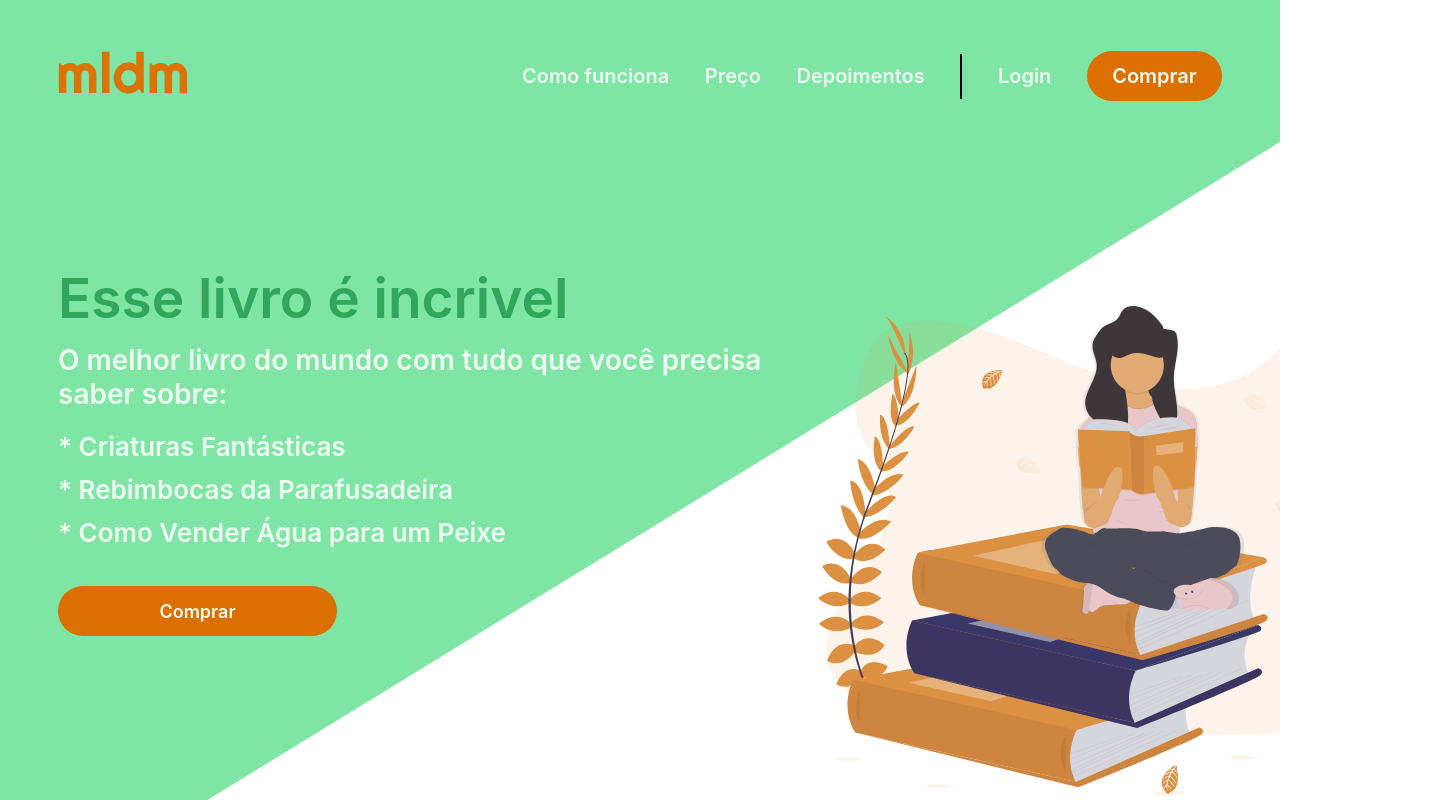
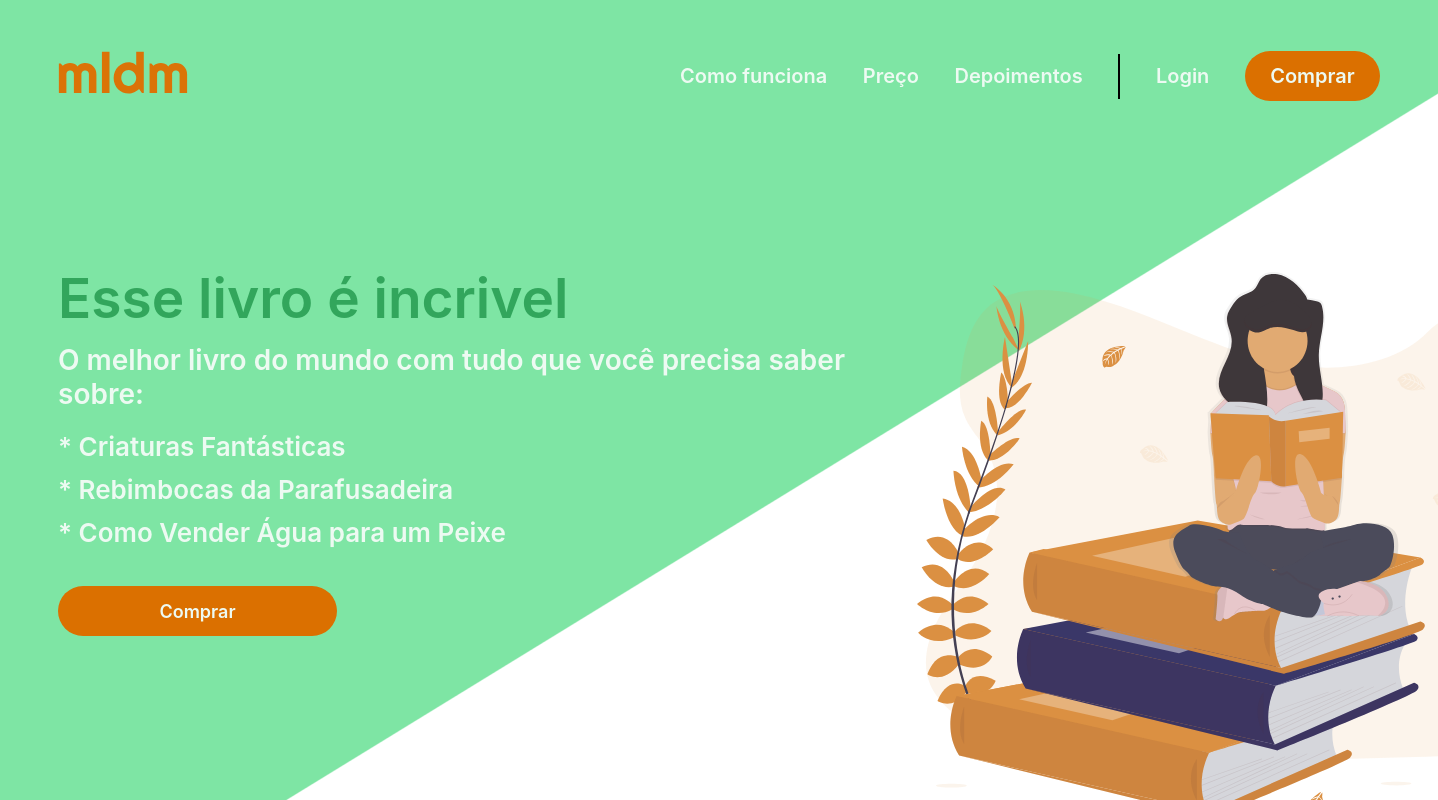
Before and after one commit to brunocdeveloper/landing-page-deploy-training, a React (Vite) app: page / in a window 1280 px wide. Shown: the top 800 px of the page, 1438 px wide, since content can reach past the window. Built offline with nearby package versions, Linux system fonts and the light colour scheme.

Commit message:
Altera a estilização do site

```diff
--- a/src/App.tsx
+++ b/src/App.tsx
@@ -4,15 +4,24 @@ import { GlobalStyle } from "./theme/GlobalStyles";
 import Box from "./components/box/Box";
 import Header from "./screen/Header";
 import Apresentation from "./screen/Apresentation";
+import { Body } from "./theme/body.style";
 
 function App() {
   return (
     <ThemeProvider theme={theme}>
       <GlobalStyle />
-      <Box maxWidth={1438} backgroundColor="transparent" marginX="auto">
-        <Header />
-        <Apresentation />
+      <Box marginX="auto" width={1438} backgroundColor="white">
+        <Body>
+          <Header />
+          <Apresentation />
+        </Body>
       </Box>
+      <Box
+        maxWidth={1438}
+        backgroundColor="white"
+        marginX="auto"
+        height={800}
+      ></Box>
     </ThemeProvider>
   );
 }
--- a/src/components/box/Box.tsx
+++ b/src/components/box/Box.tsx
@@ -1,4 +1,3 @@
-import React from "react";
 import { Container } from "./Box.styles";
 import { BoxProps } from "./Box.types";
 
--- a/src/components/box/Box.types.ts
+++ b/src/components/box/Box.types.ts
@@ -14,6 +14,7 @@ import {
   AlignSelfProps,
   MinWidthProps,
   StylesProps,
+  LayoutProps,
 } from "styled-system";
 
 export interface BoxProps
@@ -29,7 +30,8 @@ export interface BoxProps
     MinWidthProps,
     PositionProps,
     AlignSelfProps,
-    JustifyContentProps {
+    JustifyContentProps,
+    LayoutProps {
   children?: React.ReactElement | React.ReactNode;
   onClick?: () => void;
   scrollY?: boolean;
--- a/src/theme/GlobalStyles.ts
+++ b/src/theme/GlobalStyles.ts
@@ -17,11 +17,7 @@ export const GlobalStyle = createGlobalStyle`
   }
 
   body {
-    background-image: url(${backgroundImg});
-    background-repeat: no-repeat;
-    background-position: center;
-
-    height: 975px;
+    background-color: #7EE5A4;
   }
 
   li > {
@@ -49,7 +45,5 @@ export const GlobalStyle = createGlobalStyle`
   button {
     cursor: pointer;
   }
-  body {
-    background-color: white;
-  }
+
 `;
--- /dev/null
+++ b/src/theme/body.style.ts
@@ -0,0 +1,10 @@
+import styled from "styled-components";
+import backgroundImg from "../assets/background-body.png";
+
+export const Body = styled.div`
+  background-image: url(${backgroundImg});
+  background-repeat: no-repeat;
+  background-position: center;
+
+  height: 975px;
+`;
```
